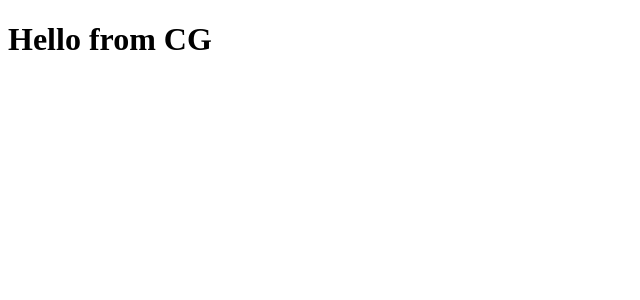
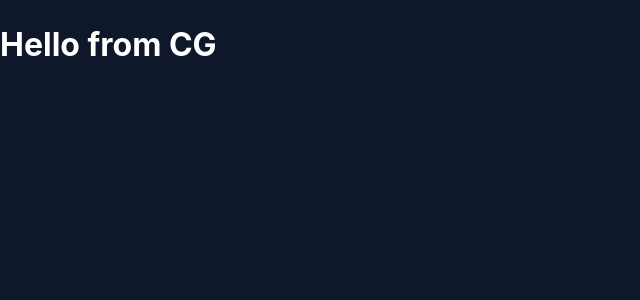
Before and after one commit to cgdhanush/portfolio, a React (Vite) app: page / in a window 1280 px wide. Shown: the top 300 px of the page, without its empty margins (0-640 px from the left). Built offline with nearby package versions, Linux system fonts and the light colour scheme.

Commit message:
added theme

```diff
--- a/src/main.tsx
+++ b/src/main.tsx
@@ -1,9 +1,16 @@
 import { StrictMode } from 'react'
 import { createRoot } from 'react-dom/client'
+import { ThemeProvider } from '@mui/material/styles'
+import CssBaseline from '@mui/material/CssBaseline'
 import App from './App.tsx'
+
+import theme from './theme'
 
 createRoot(document.getElementById('root')!).render(
   <StrictMode>
+    <ThemeProvider theme={theme}>
+    <CssBaseline />
     <App />
+  </ThemeProvider>
   </StrictMode>,
 )
--- /dev/null
+++ b/src/theme.ts
@@ -0,0 +1,19 @@
+import { createTheme } from '@mui/material/styles'
+
+const theme = createTheme({
+  palette: {
+    mode: 'dark',
+    primary: {
+      main: '#00bcd4'
+    },
+    background: {
+      default: '#0f172a',
+      paper: '#1e293b'
+    }
+  },
+  typography: {
+    fontFamily: 'Inter, sans-serif'
+  }
+})
+
+export default theme
```
